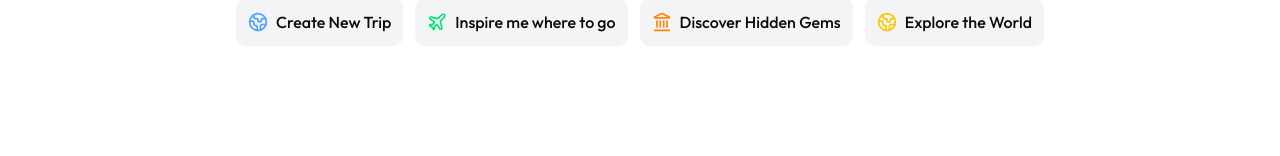
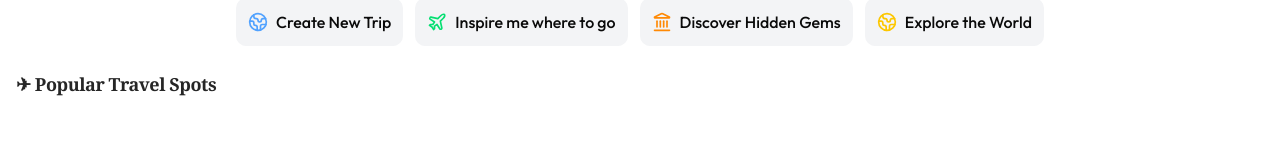
Before and after one commit to srishtiiyyy/planora, a Next.js app: page / in a window 1280 px wide. Shown: the part 464-620 px from the top of the page. Built offline with nearby package versions, Linux system fonts and the light colour scheme; grey boxes are pictures that could not be loaded.

Commit message:
popularcitylist

```diff
--- a/app/page.tsx
+++ b/app/page.tsx
@@ -1,12 +1,14 @@
 import { Button } from "@/components/ui/button";
 import Image from "next/image";
 import Hero from "./_components/Hero";
+import { PopularCityList } from "./_components/PopularCityList";
 
 export default function Home() {
   return (
     <div >
 
       <Hero/>
+      <PopularCityList />
     </div>
   )
 }
```
